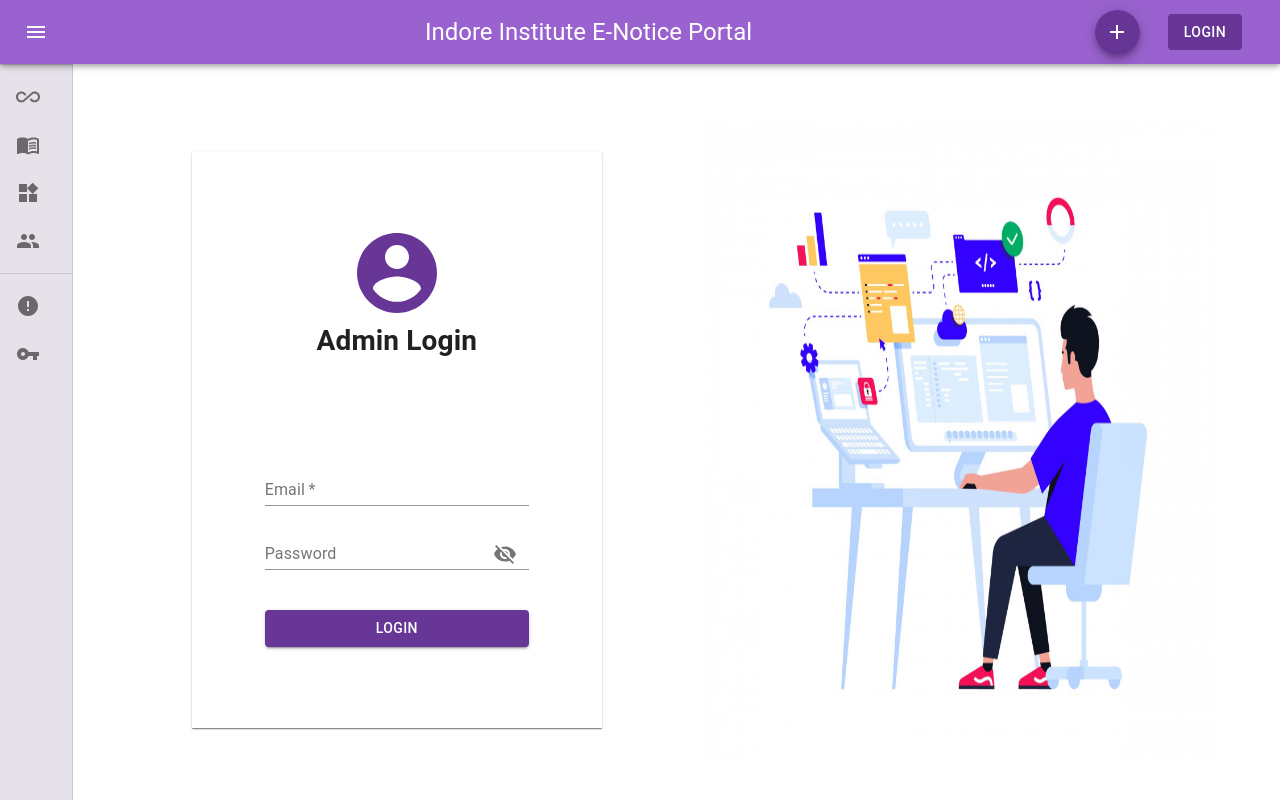
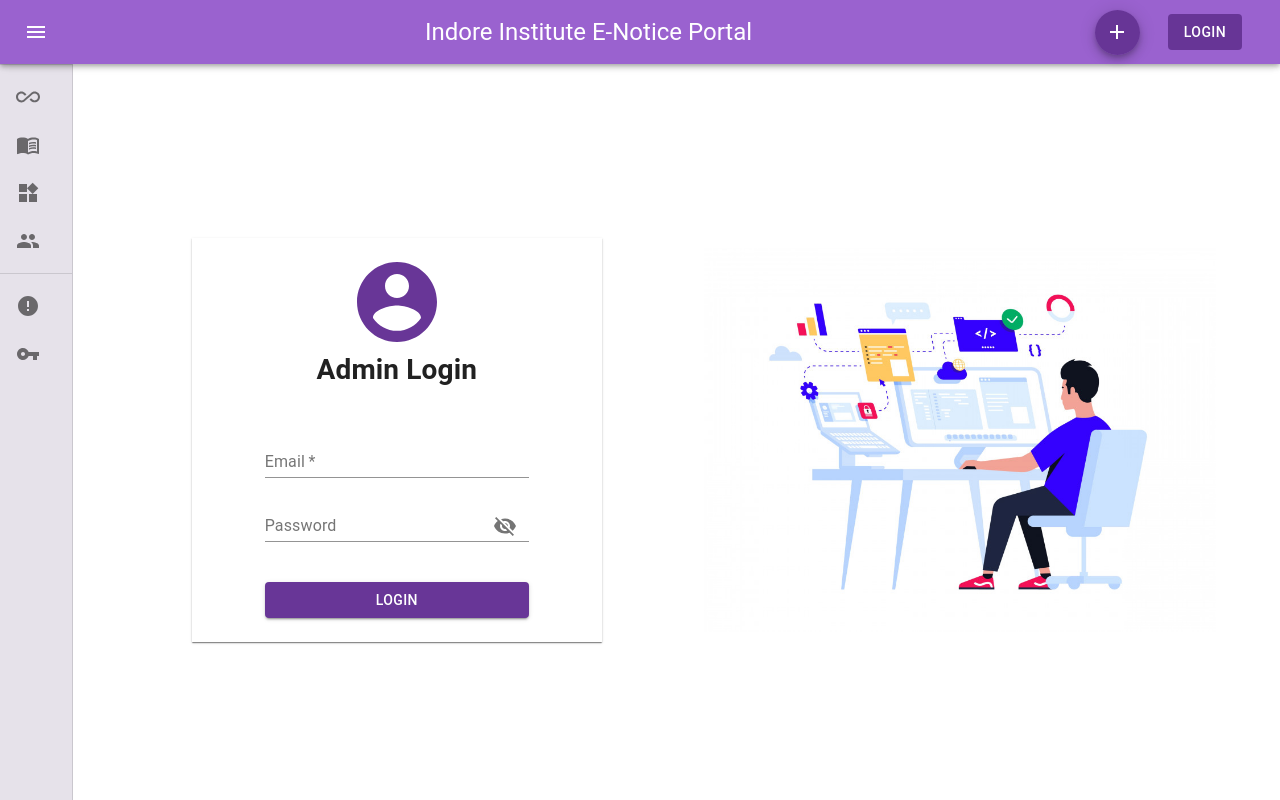
Before and after one commit to ujjawalpatidar025/Minor-project-E_notice, a React (Create React App) app: page /login in a window 1280 px wide. Built offline with nearby package versions, Linux system fonts and the light colour scheme.

Commit message:
changes in app.js

```diff
--- a/public/index.html
+++ b/public/index.html
@@ -9,12 +9,12 @@
       name="description"
       content="Web site created using create-react-app"
     />
-    <link rel="apple-touch-icon" href="%PUBLIC_URL%/logo192.png" />
+    <!-- <link rel="apple-touch-icon" href="%PUBLIC_URL%/logo192.png" /> -->
     <!--
       manifest.json provides metadata used when your web app is installed on a
       user's mobile device or desktop. See https://developers.google.com/web/fundamentals/web-app-manifest/
     -->
-    <link rel="manifest" href="%PUBLIC_URL%/manifest.json" />
+    <!-- <link rel="manifest" href="%PUBLIC_URL%/manifest.json" /> -->
     <link rel="stylesheet" href="https://unpkg.com/aos@next/dist/aos.css" />
 
     <!--
--- a/src/App.css
+++ b/src/App.css
@@ -1,6 +1,7 @@
 *{
   margin: 0;
   padding: 0;
+  box-sizing: border-box;
 }
 .App{
   width: 100%;
--- a/src/App.js
+++ b/src/App.js
@@ -13,12 +13,15 @@ import Landing from './Components/Landingpage/Landing.jsx';
 import Notice from './Components/Common/Notice';
 import Accordian from './Components/Common/Accordian';
 import NoticeBox from './Components/Common/NoticeBox';
+// import { successContext } from './Components/Login/Login.jsx';
+// import {Success} from './Components/Login/SuccessContext'
 
 function App() {
   return (
 
 
     <div className="App">
+
       <Homepage/>
       <Routes>
         <Route exact='true' path='/' element={< Landing />}></Route>
--- a/src/Components/Common/NoticeBox.css
+++ b/src/Components/Common/NoticeBox.css
@@ -1,5 +1,5 @@
 .notice_box{
-    position:absolute;
+    position: relative;
     width:82rem !important;
     min-height:500px;
     background-color: white;
--- a/src/Components/Common/NoticeBox.jsx
+++ b/src/Components/Common/NoticeBox.jsx
@@ -1,13 +1,17 @@
 import React from 'react'
 import Accordian from './Accordian.jsx';
+import { useContext } from 'react';
 import './NoticeBox.css';
+import {successContext} from '../Login/SuccessContext';
+import SnackBar from '../Login/SnackBar.jsx';
 
+// c;
 const NoticeBox = () => {
   return (
+    <>
+    {/* <div className='notice_box'> */}
 
-    <div className='notice_box'>
-
-      <div className="notice_box_updation">
+      {/* <div className="notice_box_updation">
 
       </div>
       <div className="accordian_box">
@@ -26,8 +30,8 @@ const NoticeBox = () => {
       <Accordian/>
       </div>
 
-    </div>
-
+    </div> */}
+    </>
 
   )
 }
--- a/src/Components/Homepage/Homepage.jsx
+++ b/src/Components/Homepage/Homepage.jsx
@@ -33,7 +33,10 @@ import './Addnoticepage.css';
 import Close from '@material-ui/icons/Close';
 import TextField from '@material-ui/core/TextField';
 import MenuItem from '@material-ui/core/MenuItem';
+// import {successContext} from '../Login/SuccessContext';
 
+import SnackBar from '../Login/SnackBar';
+import { useContext } from 'react';
 const drawerWidth = 240;
 
 
@@ -165,7 +168,7 @@ const useStyles = makeStyles((theme) => ({
   },
 }));
 
-export default function Homepage() {
+export default function Homepage({success}) {
   const classes = useStyles();
   const theme = useTheme();
   const [open, setOpen] = React.useState(false);
--- a/src/Components/Landingpage/Landing.css
+++ b/src/Components/Landingpage/Landing.css
@@ -2,12 +2,12 @@
 
 .landing{
     width:100vw;
-    height:100vh;
+    height:100%;
     background-image: url('../Images/1.jpg');
     background-position: center;
     background-repeat: no-repeat;
     background-size: cover;
-    position: relative;
+    position: absolute;
     z-index: 1000;
 
 }
--- a/src/Components/Login/Login.css
+++ b/src/Components/Login/Login.css
@@ -1,27 +1,34 @@
 .login{
+    position: absolute;
+    top: 0;
     width: 100%;
     display: flex;
     justify-content: center;
     align-items: center;
     height:100vh;
-    background-color: #ffffff
+    background-color: white;
+    /* overflow: hidden; */
 }
 
 
 .login_box {
     position: absolute;
     width: 80%;
-    height: 80%;
+    min-height: 80%;
+    max-height: fit-content;
     left: 55%;
     top: 55%;
     transform: translate(-50%, -50%);
     display: flex;
     align-items: center;
     justify-content: space-between;
+    flex-wrap: wrap;
 }
 .login_form {
+    position: relative;
     width: 40%;
-    height: 90%;
+    min-height: 90%;
+    max-height: fit-content;
     padding: 1rem;
     background-color: #ffffff;
     box-shadow: 0px 2px 1px -1px rgb(0 0 0 / 20%),
@@ -51,6 +58,7 @@
 }
 
  img{
+    position: relative;
     width:50%;
     height:100%;
 }
@@ -60,18 +68,3 @@
     color: red;
     font-size: 0.7rem;
 }
-
-.success-msg{
-    position: fixed;
-    display: flex;
-    justify-content: space-between;
-    margin: 1rem;
-    z-index: 100000000000;
-    bottom: 1rem;
-    width: 300px;
-    cursor: pointer;
-    color: #ffffff;
-    background-color: rgb(14, 91, 136);
-    padding: 0.5rem;
-
-}
--- a/src/Components/Login/Login.jsx
+++ b/src/Components/Login/Login.jsx
@@ -1,4 +1,4 @@
-import React, { useState } from 'react'
+import React, { createContext, useState } from 'react'
 import loginBackground from '../Images/loginBackground.jpeg';
 import './Login.css';
 import { makeStyles } from '@material-ui/core/styles';
@@ -14,7 +14,13 @@ import InputAdornment from '@material-ui/core/InputAdornment';
 import FormControl from '@material-ui/core/FormControl';
 import Visibility from '@material-ui/icons/Visibility';
 import VisibilityOff from '@material-ui/icons/VisibilityOff';
-import { Close } from '@material-ui/icons';
+
+import SnackBar from './SnackBar';
+import NoticeBox from '../Common/NoticeBox';
+import App from '../../App';
+import Notice from '../Common/Notice';
+import Homepage from '../Homepage/Homepage.jsx';
+// import {Success} from './SuccessContext';
 
 
 
@@ -34,10 +40,8 @@ const useStyles = makeStyles((theme) => ({
   },
 }));
 
+const Login = () => {
 
-
-
-const Login = () => {
     const classes = useStyles();
 
     const [values, setValues] = React.useState({
@@ -47,7 +51,7 @@ const Login = () => {
     });
     const [emailError, setEmailError]=useState('');
     const [passwordError, setPasswordError]=useState('');
-    const [successMsg, setSuccessMsg]=useState('');
+    const [successMsg, setSuccessMsg]=useState('Login Successfull');
 
 
     const handleEmailChange = (event) => {
@@ -70,9 +74,7 @@ const Login = () => {
       event.preventDefault();
     };
 
-    const closeSuccessMsg=()=>{
-       document.getElementById('success-msg').style.display='none';
-    }
+
 
     const handleFormSubmit=(e)=>{
       e.preventDefault();
@@ -84,8 +86,8 @@ const Login = () => {
             setEmailError('');
             if(values.password==='demo'){
               setValues({ ...values, email:'', password:'' });
+              setSuccessMsg('Login Successfull');
               window.location.href='/Academic';
-              setSuccessMsg('Login Successfull');
             }else{
               setPasswordError('Incorrect password');
             }
@@ -116,7 +118,7 @@ const Login = () => {
 
   return (
     <>
-    {successMsg&&<div className='success-msg' id='success-msg'>{successMsg} <Close onClick={closeSuccessMsg}/> </div>}
+    {/* <Success successMsg={successMsg}/> */}
     <div className="login">
       <div className="login_box">
         <div className="login_form">
@@ -168,5 +170,4 @@ const Login = () => {
     </>
   );
 }
-
 export default Login;
--- a/src/Components/Login/SnackBar.jsx
+++ b/src/Components/Login/SnackBar.jsx
@@ -1,9 +1,46 @@
 import React from 'react'
 
-function SnackBar() {
+import NoticeBox from '../Common/NoticeBox';
+import { Close } from '@material-ui/icons';
+
+const style={
+  success:{
+    position: 'absolute',
+    display: 'flex',
+    justifyContent: 'space-between',
+    zIndex:'1000000',
+    bottom: '2rem',
+    left:'2rem',
+    width: '300px',
+    cursor: 'pointer',
+    color: '#ffffff',
+    backgroundColor: 'rgb(14, 91, 136)',
+    padding: '1rem',
+  },
+
+
+}
+const closeSuccessMsg=()=>{
+  document.getElementById('success-msg').style.display='none';
+}
+
+
+function SnackBar({success}) {
   return (
-    <div>SnackBar</div>
-  )
+    <>
+      {
+      setTimeout(() => {
+        const box = document.getElementById("success-msg");
+        box.style.display = "none";
+      }, 1000)
+      }
+
+      {/* <div className='outer' style={style.outer}> */}
+      <div className='success-msg' id='success-msg' style={style.success}>{success} <Close onClick={closeSuccessMsg}/> </div>
+      {/* </div> */}
+    </>
+
+  );
 }
 
 export default SnackBar
--- /dev/null
+++ b/src/Components/Login/SuccessContext.jsx
@@ -0,0 +1,13 @@
+// import {React, createContext} from 'react';
+// import {s }from './Login.jsx';
+// const successContext = createContext();
+
+// const Success=(props)=>{
+//     return (
+//         <>
+//         <successContext.Provider value={s}>{props.children}</successContext.Provider>
+//         </>
+//     )
+// }
+
+// export {Success, successContext};
```
